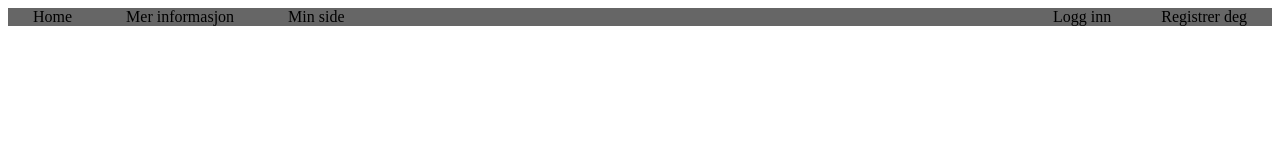
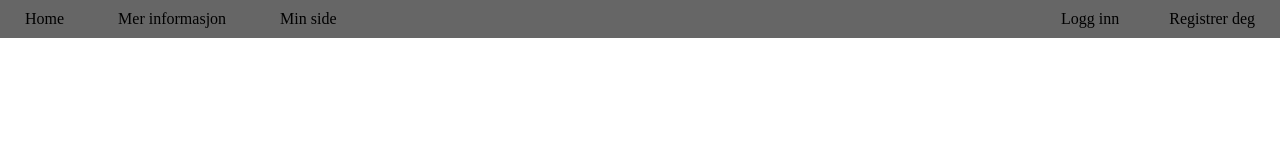
Before and after one commit to Heimdal-IT/Treningssenter_app, a plain HTML site: page index.html in a window 1280 px wide. Drawn offline with Linux system fonts and the light colour scheme.

Commit message:
Add files via upload

```diff
--- a/stylesheet.css
+++ b/stylesheet.css
@@ -3,6 +3,7 @@ html{
 }
 body{
     height: auto;
+    margin: 0;
 }
 
 #navbar{
@@ -16,6 +17,6 @@ body{
 }
 nav{
     background-color: rgba(0,0,0,0.6);
-    width: 100%;
-
+    width: 100vw;
+    padding: 10px 0 10px 0;
 }
```
